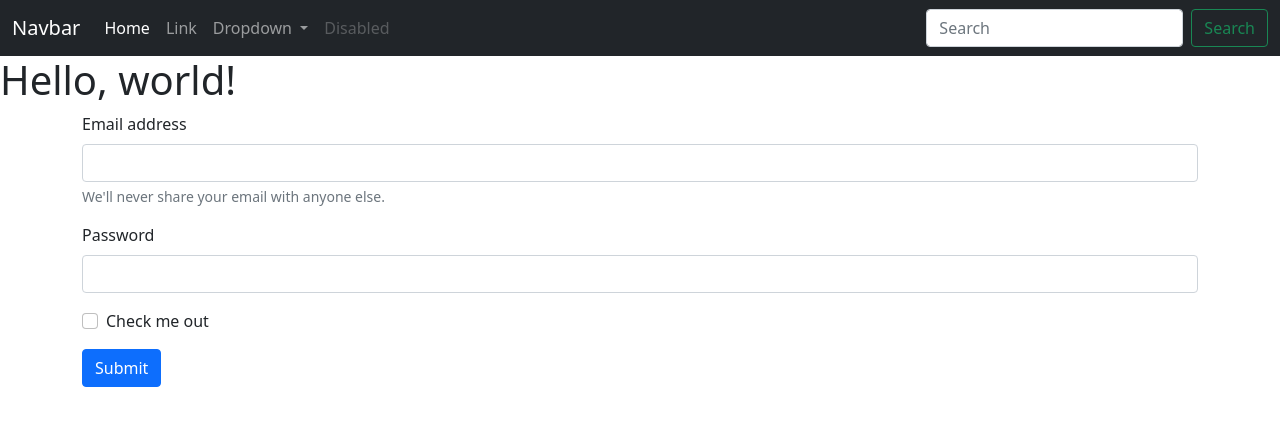
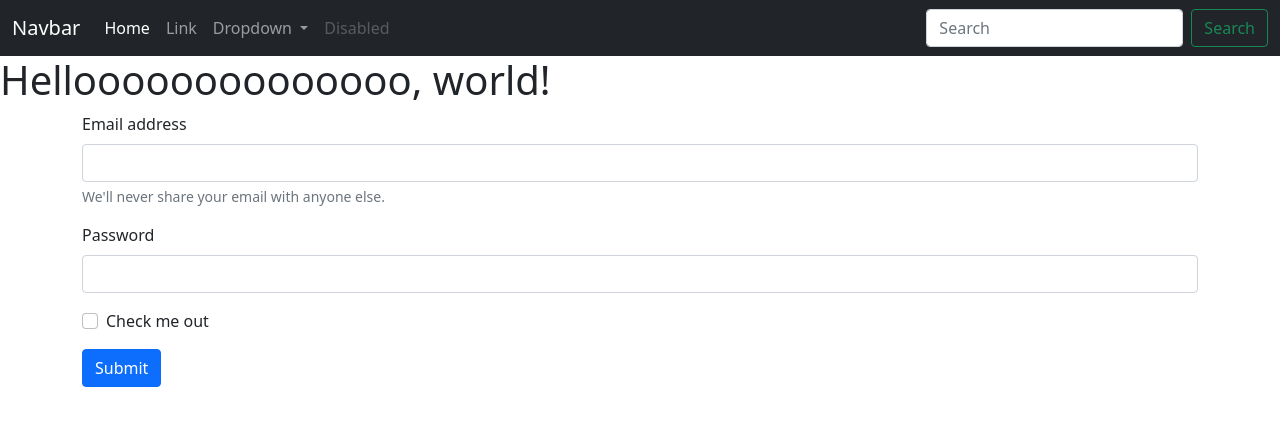
Before and after one commit to madhaviv31/Feature, a plain HTML site: page index.html in a window 1280 px wide. Drawn offline with nearby package versions, Linux system fonts and the light colour scheme.

Commit message:
add new hello

```diff
--- a/index.html
+++ b/index.html
@@ -47,7 +47,7 @@
         </div>
       </div>
     </nav>
-    <h1>Hello, world!</h1>
+    <h1>Helloooooooooooooo, world!</h1>
     <div class="container">
         <form>
             <div class="mb-3">
```
